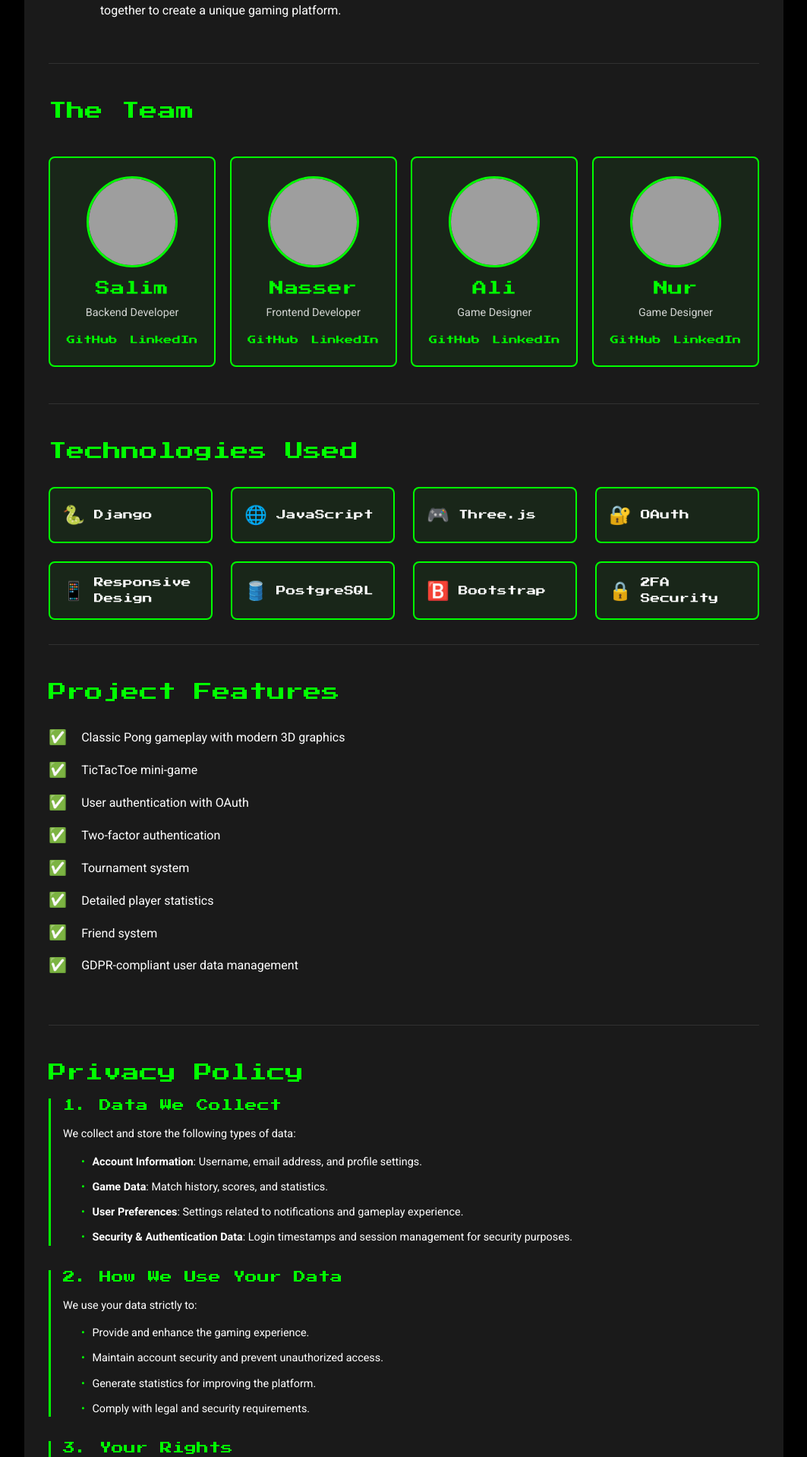
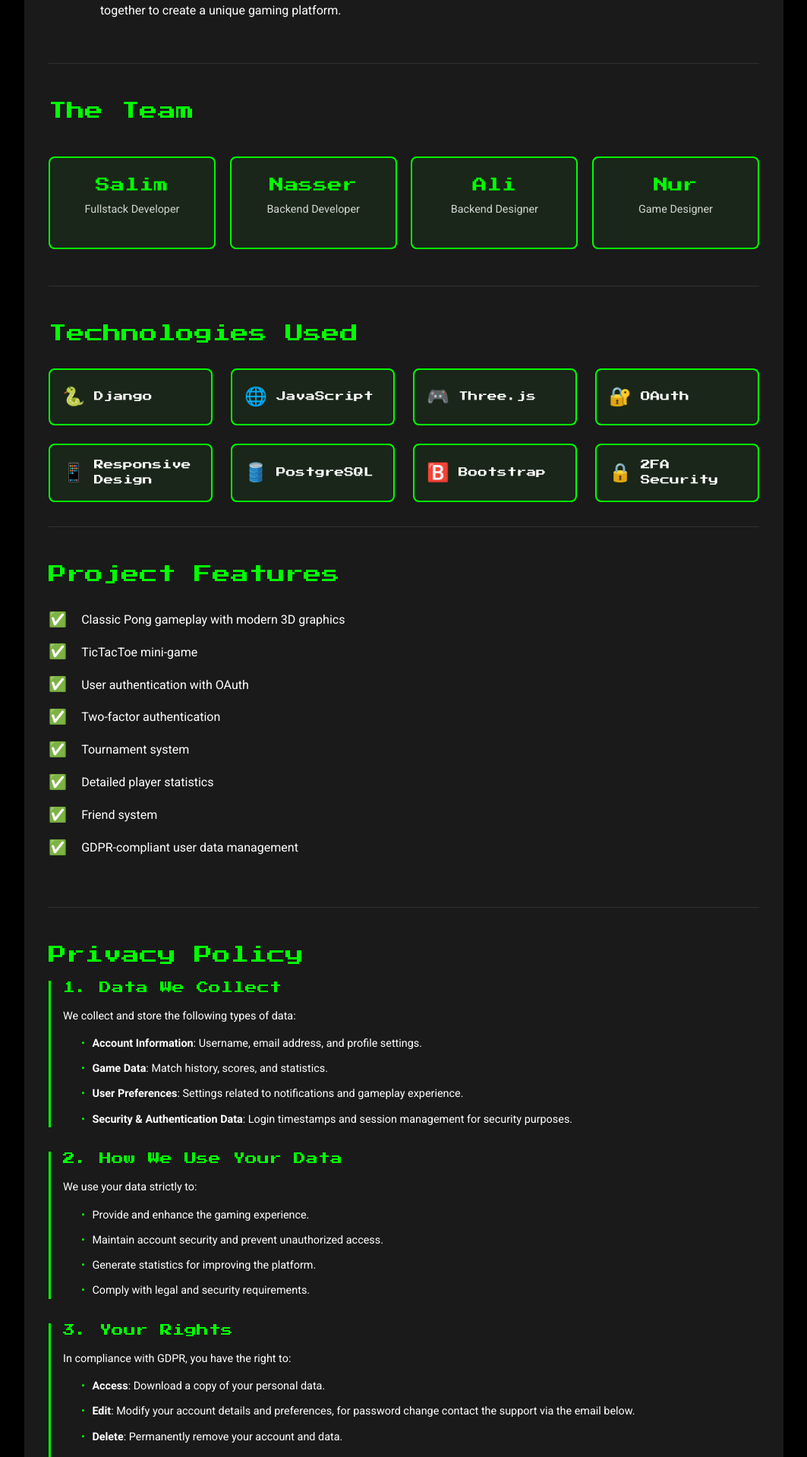
Before and after one commit to shamzaou/basta, a Django app: page /about in a window 1280 px wide. Shown: the part 372-2290 px from the top of the page at 76% size, without its empty margins (108-1171 px from the left). Run offline with Django 5.2, Linux system fonts and the light colour scheme; some libraries are stand-ins or nearby versions; grey boxes are pictures that could not be loaded.

Commit message:
about cleanup

```diff
--- a/static/frontend/js/script.js
+++ b/static/frontend/js/script.js
@@ -208,12 +208,6 @@ function initializeGameIfNeeded(pageId) {
         if (gameContainer) {
             gameContainer.innerHTML = '';
             gameContainer.style.display = 'block';
-
-            // Reset tournament-related data for non-tournament games
-            if (!window.currentMatchId) {
-                resetTournamentData();
-            }
-
             // Инициализируем игру: для турнира используем режим 'pvp' и matchId,
             // для обычной игры — без параметров
             const mode = window.currentMatchId ? 'pvp' : null;
@@ -226,17 +220,6 @@ function initializeGameIfNeeded(pageId) {
         if (gameContainer) {
             window.currentGame = new window.TicTacToeGame(gameContainer);
         }
-    }
-}
-
-// Add a new function to reset tournament data
-function resetTournamentData() {
-    if (!window.location.pathname.includes('tournament')) {
-        console.log('Resetting tournament data for clean game start');
-        window.currentMatchId = null;
-        window.tournamentId = null;
-        window.currentMatchPlayers = null;
-        window.lastMatchScore = null;
     }
 }
 
@@ -863,8 +846,6 @@ document.addEventListener('DOMContentLoaded', () => {
             return;
         }
         if (destination === 'game') {
-            // Reset tournament data when explicitly starting a new game from button
-            resetTournamentData();
             showPage('game');
         } else if (destination === 'tournament') {
             showPage('tournament');
@@ -1101,11 +1082,6 @@ async function loadProfileData() {
 
             if (data.match_history && data.match_history.length > 0) {
                 data.match_history.forEach(match => {
-                    // Skip tournament games in profile display
-                    if (match.game_type === 'TOURNAMENT') {
-                        return; // Skip this iteration
-                    }
-
                     const matchCard = document.createElement('div');
                     matchCard.className = 'match-card';
 
@@ -1149,14 +1125,6 @@ async function loadProfileData() {
 
                     matchHistoryContainer.appendChild(matchCard);
                 });
-
-                // If there are no non-tournament matches to display, show no matches message
-                const hasVisibleMatches = matchHistoryContainer.querySelectorAll('.match-card').length > 0;
-                if (!hasVisibleMatches) {
-                    const noMatches = document.createElement('p');
-                    noMatches.textContent = 'No regular matches played yet.';
-                    matchHistoryContainer.appendChild(noMatches);
-                }
             } else {
                 const noMatches = document.createElement('p');
                 noMatches.textContent = 'No matches played yet.';
--- a/templates/frontend/index.html
+++ b/templates/frontend/index.html
@@ -281,40 +281,20 @@
                         <h2>The Team</h2>
                         <div class="team-grid">
                             <div class="team-member">
-                                <img src="{% static 'frontend/assets/team/salim.jpg' %}" alt="Salim" class="team-avatar">
                                 <h3>Salim</h3>
-                                <p>Backend Developer</p>
-                                <div class="social-links">
-                                    <a href="https://github.com/salimef" target="_blank">GitHub</a>
-                                    <a href="https://linkedin.com/in/salimef" target="_blank">LinkedIn</a>
-                                </div>
+                                <p>Fullstack Developer</p>
                             </div>
                             <div class="team-member">
-                                <img src="{% static 'frontend/assets/team/anthony.jpg' %}" alt="Nasser" class="team-avatar">
                                 <h3>Nasser</h3>
-                                <p>Frontend Developer</p>
-                                <div class="social-links">
-                                    <a href="https://github.com/anthony" target="_blank">GitHub</a>
-                                    <a href="https://linkedin.com/in/anthony" target="_blank">LinkedIn</a>
-                                </div>
+                                <p>Backend Developer</p>
                             </div>
                             <div class="team-member">
-                                <img src="{% static 'frontend/assets/team/yann.jpg' %}" alt="Ali" class="team-avatar">
                                 <h3>Ali</h3>
-                                <p>Game Designer</p>
-                                <div class="social-links">
-                                    <a href="https://github.com/yann" target="_blank">GitHub</a>
-                                    <a href="https://linkedin.com/in/yann" target="_blank">LinkedIn</a>
-                                </div>
+                                <p>Backend Designer</p>
                             </div>
                             <div class="team-member">
-                                <img src="{% static 'frontend/assets/team/yann.jpg' %}" alt="Nur" class="team-avatar">
                                 <h3>Nur</h3>
                                 <p>Game Designer</p>
-                                <div class="social-links">
-                                    <a href="https://github.com/yann" target="_blank">GitHub</a>
-                                    <a href="https://linkedin.com/in/yann" target="_blank">LinkedIn</a>
-                                </div>
                             </div>
                         </div>
                     </div>
```
Also changed, not shown: Screenshot 2025-03-08 at 5.38.35 PM.png (deleted).
